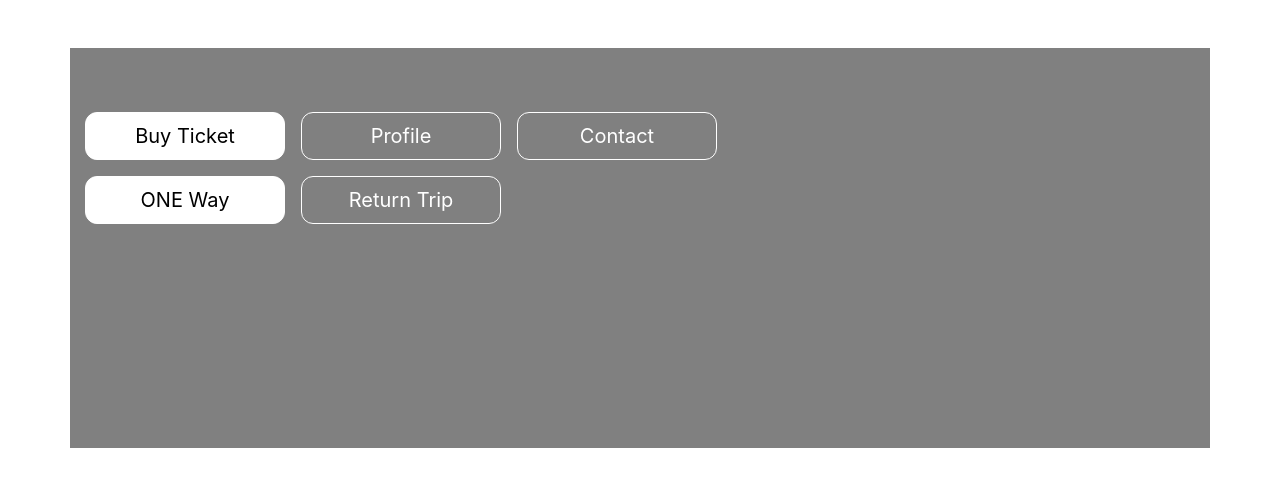
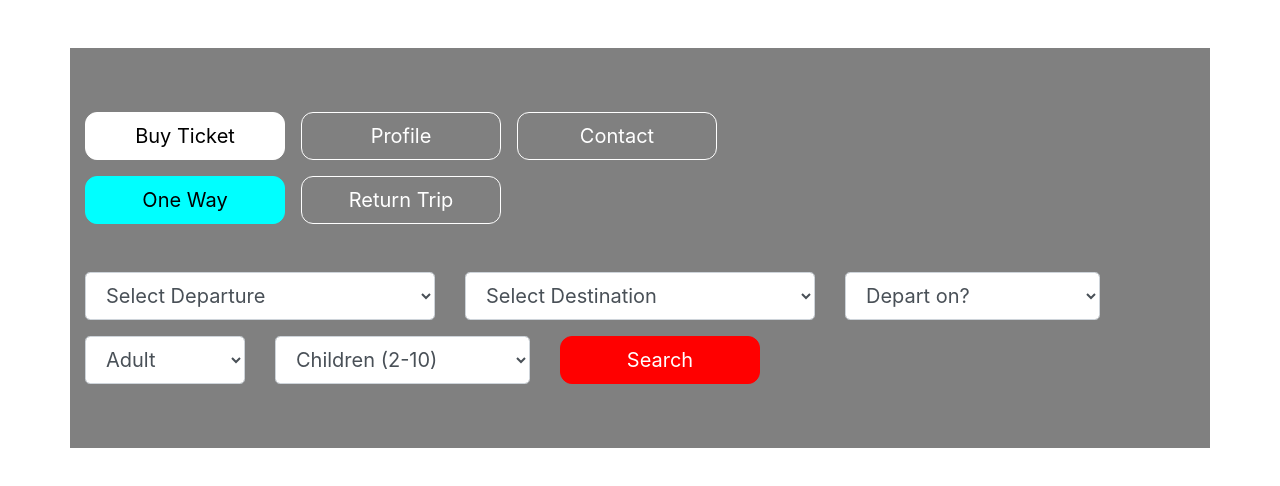
Before and after one commit to nerd35/search-engine, a React app: page / in a window 1280 px wide. Built offline with nearby package versions, Linux system fonts and the light colour scheme.

Commit message:
added style

```diff
--- a/src/components/SearchEngine/SearchEngine.css
+++ b/src/components/SearchEngine/SearchEngine.css
@@ -24,7 +24,20 @@
 .buttonlg{
     background-color: red !important;
     border: 1px solid red !important;
+    color: white !important;
 }
 .buttonlg:hover{
     background-color: red !important;
+    color: white !important;
 }
+
+.one-way.active{
+    background-color: aqua !important;
+    border: 1px solid aqua !important;
+
+}
+.one-way.active:hover{
+    background-color: aqua !important;
+    border: 1px solid aqua !important;
+
+}
--- a/src/components/SearchEngine/SearchEngine.js
+++ b/src/components/SearchEngine/SearchEngine.js
@@ -8,7 +8,7 @@ class SearchEngine extends Component {
             <div>
                 <div className="container mt-5">
                     <div className="row ">
-                        <div className="col-lg-12 col-sm-12 form-section text-center d-fle rgba-black-strong">
+                        <div className="col-lg-12 col-sm-12 form-section ">
                             <ul className="nav mt-5 " id="myTab" role="tablist">
                                 <li className="nav-item">
                                     <a className="nav-link active btn btn-lg btn-info mr-3 mt-3" id="home-tab" data-toggle="tab" href="#home"
@@ -28,13 +28,13 @@ class SearchEngine extends Component {
                                      aria-labelledby="home-tab">
                                     <ul className="nav mt-2" id="myTab" role="tablist">
                                         <li className="nav-item">
-                                            <a className="nav-link active text-white btn-lg btn-white text-center mr-3 mt-2" id="one-way" data-toggle="tab" href="#oneway" role="tab" aria-controls="oneway" aria-selected="true">ONE Way</a>
+                                            <a className="nav-link active text-white btn-lg btn-white text-center one-way mr-3 mt-2" id="one-way" data-toggle="tab" href="#oneway" role="tab" aria-controls="oneway" aria-selected="true">One Way</a>
                                         </li>
                                         <li className="nav-item">
-                                            <a className="nav-link text-white btn-lg btn-white text-center mr-3 mt-2 mx-auto" id="round-trip" data-toggle="tab" href="#roundtrip" role="tab" aria-controls="roundtrip" aria-selected="false">Return Trip</a>
+                                            <a className="nav-link text-white btn-lg btn-white text-center mr-3 mt-2 one-way " id="round-trip" data-toggle="tab" href="#roundtrip" role="tab" aria-controls="roundtrip" aria-selected="false">Return Trip</a>
                                         </li>
                                     </ul>
-                                    <div className="tab-pane fade" id="oneway" role="tabpanel"
+                                    <div className="tab-pane fade show active" id="oneway" role="tabpanel"
                                          aria-labelledby="one-way">
                                         <div className="row mt-5">
                                             <div className="col-lg-4 col-sm-12">
@@ -84,8 +84,9 @@ class SearchEngine extends Component {
                                             </div>
                                         </div>
                                     </div>
-                                    <div className="tab-pane fade" id="roundtrip" role="tabpanel"
+                                    <div className="tab-pane fade " id="roundtrip" role="tabpanel"
                                          aria-labelledby="round-trip">
+                                        round trip
 
                                     </div>
                                 </div>
```
